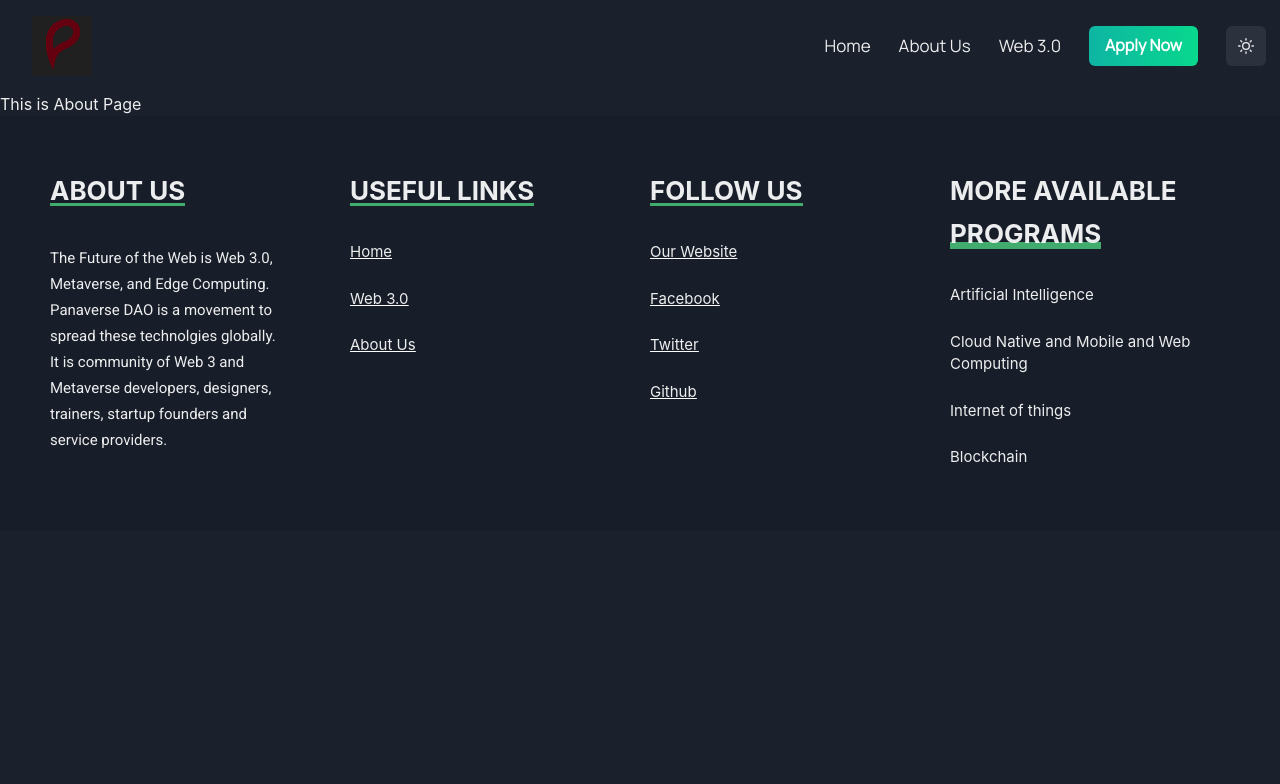
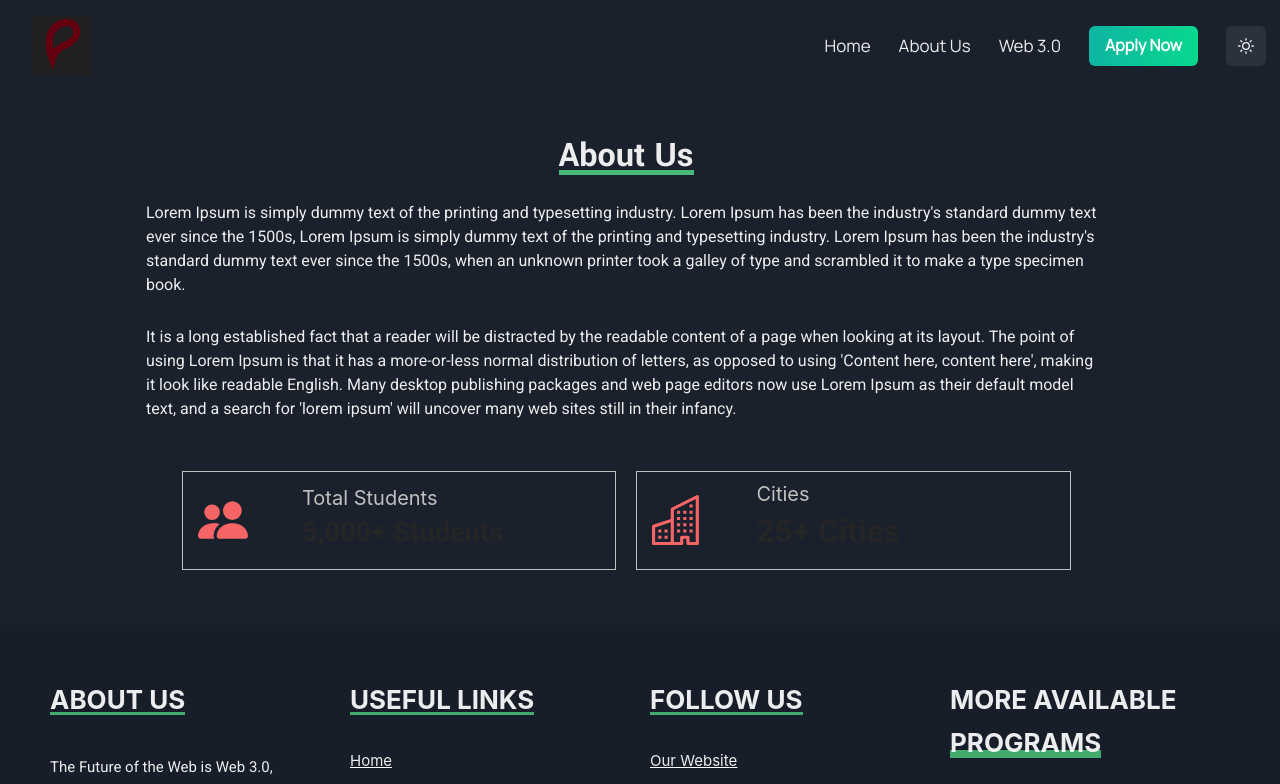
Before and after one commit to jawwad-ali/panaverse, a Next.js app: page /about in a window 1280 px wide. Shown: the top 784 px of the page. Built offline with nearby package versions, Linux system fonts and the light colour scheme.

Commit message:
separate about page component

```diff
--- a/app/about/page.tsx
+++ b/app/about/page.tsx
@@ -1,220 +1,7 @@
-"use client";
-import { Box, Flex, Heading, SimpleGrid, Text } from "@chakra-ui/react";
-
-import CountUp from "react-countup";
-
-import PresidentImg from "../../assets/president.jpg";
-import { Roboto, Yantramanav } from "@next/font/google";
-
-import { BsFillPeopleFill, BsBuildings } from "react-icons/bs";
-
-const yantramanav = Yantramanav({
-  weight: ["700"],
-  subsets: ["latin"],
-});
-
-const roboto = Roboto({
-  weight: ["400"],
-  subsets: ["latin"],
-});
+import AboutComponent from "../components/about/AboutComponent";
 
 const About = () => {
-  return (
-    <div>
-      <h3>This is About Page </h3>
-    </div>
-    // <SimpleGrid
-    //   maxWidth="1300px"
-    //   mx="auto"
-    //   mr={{ base: 0, lg: "7" }}
-    //   mt={{ base: "4", lg: "10" }}
-    //   position="relative"
-    //   mb="10"
-    // >
-    //   <Box maxWidth="1000px" mx="auto">
-    //     <Heading
-    //       fontSize={{ base: "3xl", md: "3xl", lg: "4xl" }}
-    //       textAlign={"center"}
-    //       pb={4}
-    //     >
-    //       <Text
-    //         fontWeight="bold"
-    //         className={yantramanav.className}
-    //         as={"span"}
-    //         position={"relative"}
-    //         _after={{
-    //           content: "''",
-    //           width: "full",
-    //           height: "10%",
-    //           position: "absolute",
-    //           bottom: 1,
-    //           left: 0,
-    //           bg: "green.400",
-    //           zIndex: -1,
-    //         }}
-    //       >
-    //         About Us
-    //       </Text>
-    //     </Heading>
-
-    //     <Box px={{ base: "6", lg: "5" }} className={roboto.className} mt="2">
-    //       <Text fontSize={{ base: "15px", md: "16px" }}>
-    //         Lorem Ipsum is simply dummy text of the printing and typesetting
-    //         industry. Lorem Ipsum has been the industry's standard dummy text
-    //         ever since the 1500s, Lorem Ipsum is simply dummy text of the
-    //         printing and typesetting industry. Lorem Ipsum has been the
-    //         industry's standard dummy text ever since the 1500s, when an unknown
-    //         printer took a galley of type and scrambled it to make a type
-    //         specimen book.
-    //       </Text>
-    //       <Text pt="7" fontSize={{ base: "15px", md: "16px" }}>
-    //         It is a long established fact that a reader will be distracted by
-    //         the readable content of a page when looking at its layout. The point
-    //         of using Lorem Ipsum is that it has a more-or-less normal
-    //         distribution of letters, as opposed to using 'Content here, content
-    //         here', making it look like readable English. Many desktop publishing
-    //         packages and web page editors now use Lorem Ipsum as their default
-    //         model text, and a search for 'lorem ipsum' will uncover many web
-    //         sites still in their infancy.
-    //       </Text>
-    //     </Box>
-    //   </Box>
-
-    //   {/* Counts */}
-    //   <SimpleGrid
-    //     mx="auto"
-    //     mt="50px"
-    //     mb="15px"
-    //     px="25px"
-    //     w={{ base: "100%", lg: "75%" }}
-    //     columns={{ base: 1, md: 1, lg: 2 }}
-    //     spacing={{ base: 3, md: 4, lg: 5 }}
-    //   >
-    //     <Flex
-    //       border="1px"
-    //       borderColor="silver"
-    //       alignItems="center"
-    //       py="10px"
-    //       px="15px"
-    //     >
-    //       <Flex flex="0.2" color="red.400">
-    //         <BsFillPeopleFill fontSize="50px" />
-    //       </Flex>
-
-    //       <Flex ml="30px" flex="0.6" flexDir="column">
-    //         <Heading
-    //           fontSize={{ base: "14px", md: "16px", lg: "20px" }}
-    //           fontWeight="normal"
-    //           color="silver"
-    //           className={roboto.className}
-    //         >
-    //           Total Students
-    //         </Heading>
-    //         <Text
-    //           fontSize={{ base: "18px", md: "22px", lg: "30px" }}
-    //           fontWeight="bold"
-    //           color="#252525"
-    //           className={yantramanav.className}
-    //         >
-    //           <CountUp start={0} end={5000} duration={2} />+ Students
-    //         </Text>
-    //       </Flex>
-    //     </Flex>
-
-    //     <Flex
-    //       border="1px"
-    //       borderColor="silver"
-    //       alignItems="center"
-    //       py="10px"
-    //       px="15px"
-    //     >
-    //       <Flex flex="0.2" color="red.400">
-    //         <BsBuildings fontSize="50px" />
-    //       </Flex>
-
-    //       <Flex ml="30px" flex="0.6" flexDir="column">
-    //         <Heading
-    //           fontSize={{ base: "14px", md: "16px", lg: "20px" }}
-    //           fontWeight="normal"
-    //           color="silver"
-    //           className={roboto.className}
-    //         >
-    //           Cities
-    //         </Heading>
-    //         <Text
-    //           fontSize={{ base: "20px", md: "25px", lg: "35px" }}
-    //           fontWeight="bold"
-    //           color="#252525"
-    //           className={yantramanav.className}
-    //         >
-    //           <CountUp start={0} end={25} duration={2} />+ Cities
-    //         </Text>
-    //       </Flex>
-    //     </Flex>
-    //   </SimpleGrid>
-    // </SimpleGrid>
-
-    // <SimpleGrid
-    //   maxWidth="1300px"
-    //   mx="auto"
-    //   columns={{ base: 1, md: 1, lg: 2 }}
-    //   spacing={{ base: 3, md: 4, lg: 5 }}
-    //   mr={{ base: 0, lg: "7" }}
-    //   mt={{ base: "4", lg: "10" }}
-    //   position="relative"
-    //   mb="10"
-    // >
-    //   <Box>
-    //     <Box>
-    //       <Image
-    //         src={PresidentImg}
-    //         alt="President Arif Alvi"
-    //         style={{ maxWidth: "400px", maxHeight: "700px", margin: "0 auto" }}
-    //       />
-    //     </Box>
-    //   </Box>
-
-    //   <Box
-    //     className={roboto.className}
-    //     textAlign="center"
-    //     mx={{ base: 7, lg: 0 }}
-    //     mt={{ base: 6, lg: 0 }}
-    //     fontSize={{ base: "14px", lg: "16px" }}
-    //   >
-    //     <Box marginTop='4%'>
-    //       <Text>
-    //         Dr. Arif Alvi was sworn in as the 13th President of Islamic Republic
-    //         of Pakistan on 9th September 2018.
-    //       </Text>
-    //       <br />
-    //       <Text>
-    //         Dr. Arif Alvi was born in 1949 and completed his early education in
-    //         Karachi. He did his Bachelor of Dental Surgery (BDS) from De’
-    //         Montmorency College of Dentistry, Lahore where he was declared the
-    //         “Best Graduate”. He completed his Masters of Science in the field of
-    //         Prosthodontics from University of Michigan (1975) and in
-    //         Orthodontics from University of Pacific, San Francisco (1982). He
-    //         was awarded fellowship ‘Diplomatic American Board of Orthodontists
-    //         (1995)’.
-    //       </Text>
-
-    //       <br />
-
-    //       <Text>
-    //         Dr. Arif Alvi’s political career commenced with his pro-democracy
-    //         struggle against the dictatorship of General Ayub Khan. He is a
-    //         founding member of Pakistan Tehreek-e-Insaf (PTI) that came into
-    //         being in 1996. He remained a member of the PTI’s Central Executive
-    //         Committee since its inception and has held the offices of PTI
-    //         President of Sindh (1997-2001), Central Vice President (2001-2006)
-    //         and Secretary General (2006-2013). In line with Constitution of
-    //         Pakistan, he resigned from all the positions of PTI before assuming
-    //         the prestigious office of the President.
-    //       </Text>
-    //     </Box>
-    //   </Box>
-    // </SimpleGrid>
-  );
+  return <AboutComponent />;
 };
 
 export default About;
--- a/app/components/Navbar.tsx
+++ b/app/components/Navbar.tsx
@@ -79,7 +79,7 @@
           </ListItem>
 
           <ListItem _hover={{ color: "#08d88d", transition: "0.2s ease" }}>
-            <Link href="about">About Us</Link>
+            <Link href="/about">About Us</Link>
           </ListItem>
 
           <ListItem _hover={{ color: "#08d88d", transition: "0.2s ease" }}>
```
